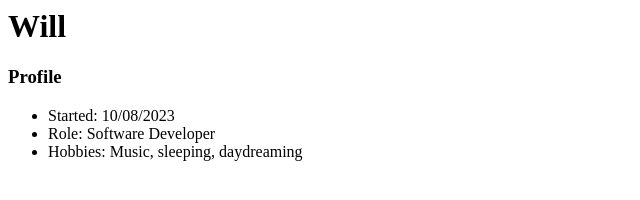
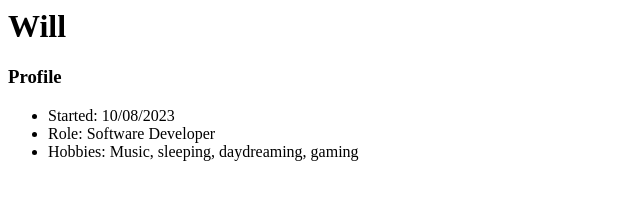
Before and after one commit to wejowen/wejowen.github.io, a plain HTML site: page index.html in a window 1280 px wide. Shown: the full height of the page, 0-640 px from the left. Drawn offline with Linux system fonts and the light colour scheme.

Commit message:
Updated my profile

```diff
--- a/index.html
+++ b/index.html
@@ -3,5 +3,5 @@
 <ul>
   <li>Started: 10/08/2023</li>
   <li>Role: Software Developer</li>
-  <li>Hobbies: Music, sleeping, daydreaming</li>
+  <li>Hobbies: Music, sleeping, daydreaming, gaming</li>
 </ul>
```
